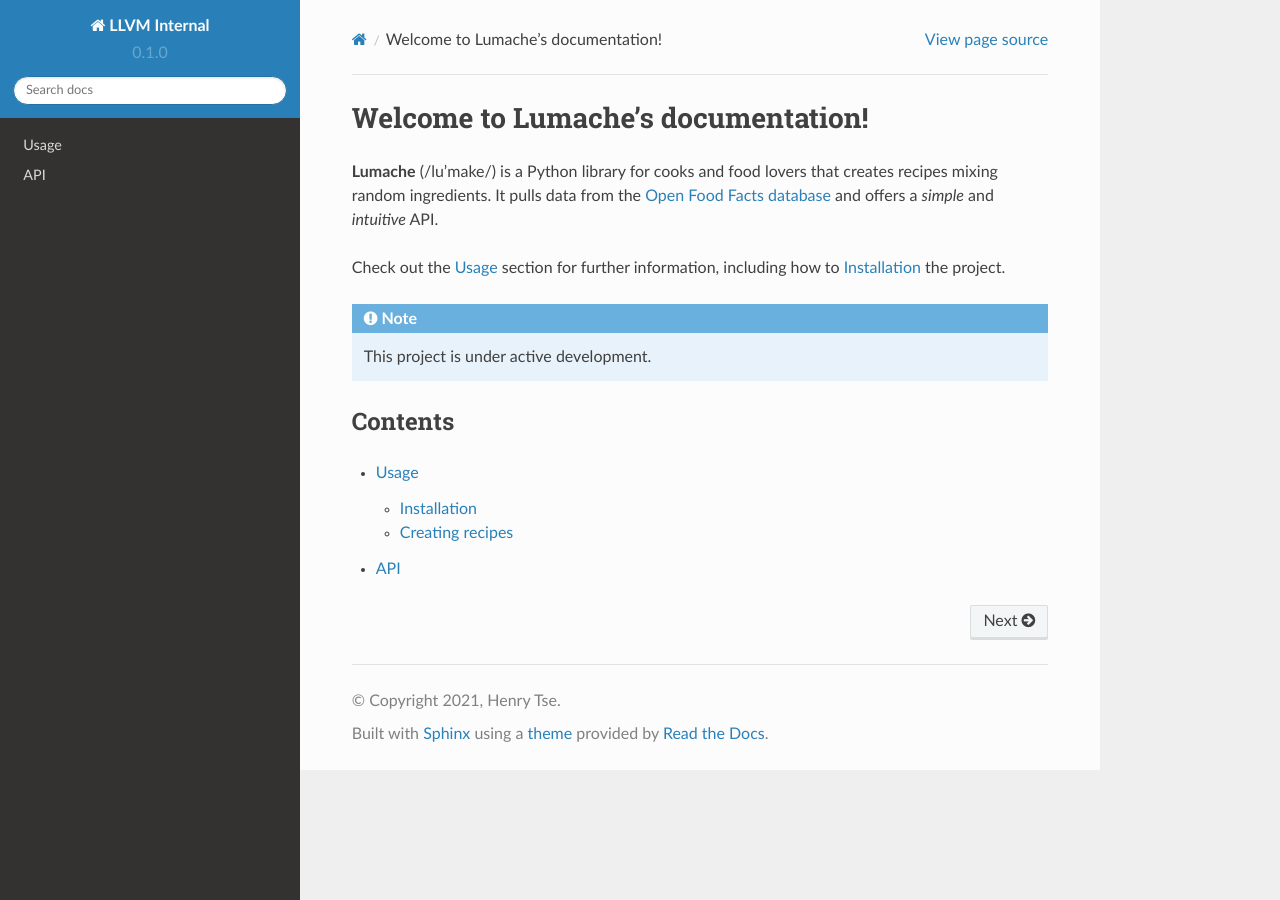
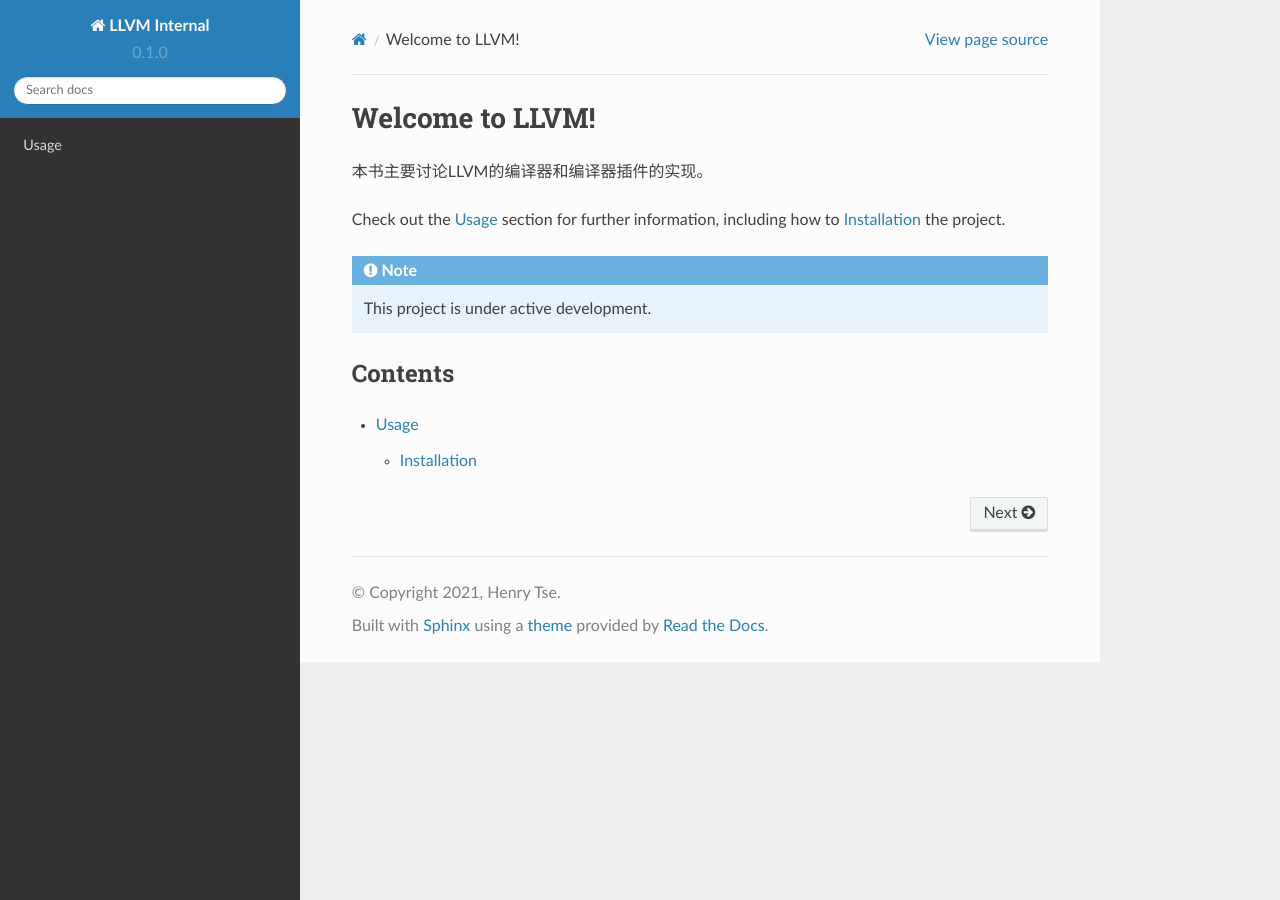
Before and after one commit to anzihenry/llvm-internal, a Sphinx documentation site: the page built from docs/source/index.rst, in a window 1280 px wide. Built offline with Sphinx 7.4.7 and the Read the Docs theme 2.0.0, drawn with Linux system fonts in a browser that asks for light colours.

Commit message:
删除无用文件

```diff
--- a/docs/requirements.txt
+++ b/docs/requirements.txt
@@ -1,3 +1 @@
-recommonmark==0.7.1
-sphinx_markdown_tables==0.0.15
 sphinx_rtd_theme==0.4.3
--- a/docs/source/api.rst
+++ /dev/null
@@ -1,7 +0,0 @@
-API
-===
-
-.. autosummary::
-   :toctree: generated
-
-   lumache
--- a/docs/source/conf.py
+++ b/docs/source/conf.py
@@ -23,8 +23,6 @@
     'sphinx.ext.autodoc',
     'sphinx.ext.autosummary',
     'sphinx.ext.intersphinx',
-    'recommonmark',
-    'sphinx_markdown_tables',
 ]
 
 intersphinx_mapping = {
--- a/docs/source/index.rst
+++ b/docs/source/index.rst
@@ -1,10 +1,7 @@
-Welcome to Lumache's documentation!
+Welcome to LLVM!
 ===================================
 
-**Lumache** (/lu'make/) is a Python library for cooks and food lovers
-that creates recipes mixing random ingredients.
-It pulls data from the `Open Food Facts database <https://world.openfoodfacts.org/>`_
-and offers a *simple* and *intuitive* API.
+本书主要讨论LLVM的编译器和编译器插件的实现。
 
 Check out the :doc:`usage` section for further information, including
 how to :ref:`installation` the project.
@@ -19,4 +16,3 @@
 .. toctree::
 
    usage
-   api
--- a/pyproject.toml
+++ b/pyproject.toml
@@ -3,6 +3,6 @@
 build-backend = "flit_core.buildapi"
 
 [project]
-name = "lumache"
-authors = [{name = "Graziella", email = "graziella@lumache"}]
+name = "llvm-internal"
+authors = [{name = "Henry Tse", email = "anzihenry@gmail.com"}]
 dynamic = ["version", "description"]
```
Also changed, not shown: docs/source/generated/lumache.rst (deleted, +0 -30 lines), docs/source/usage.rst (+0 -20 lines), lumache.py (deleted, +0 -23 lines).
